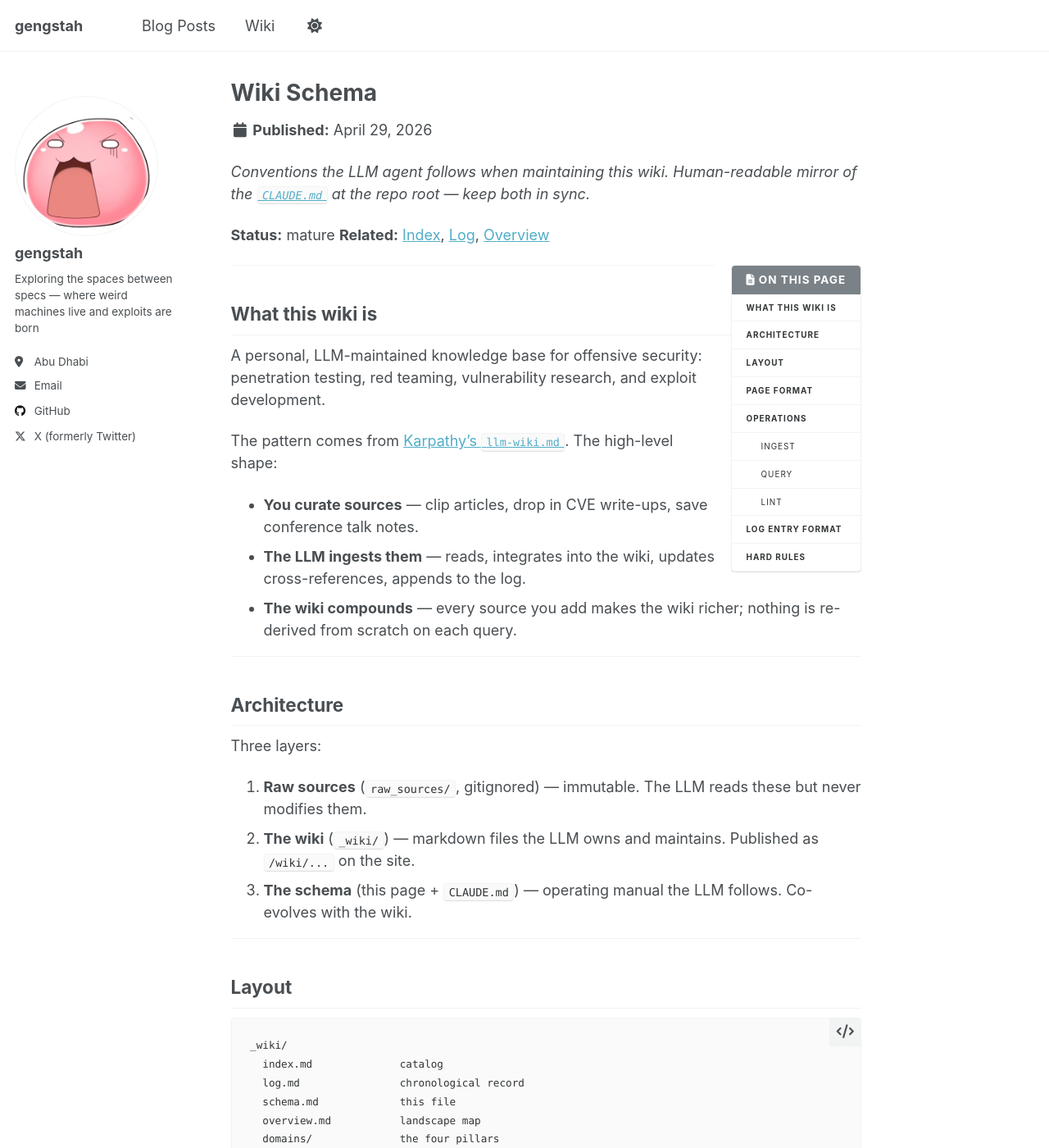
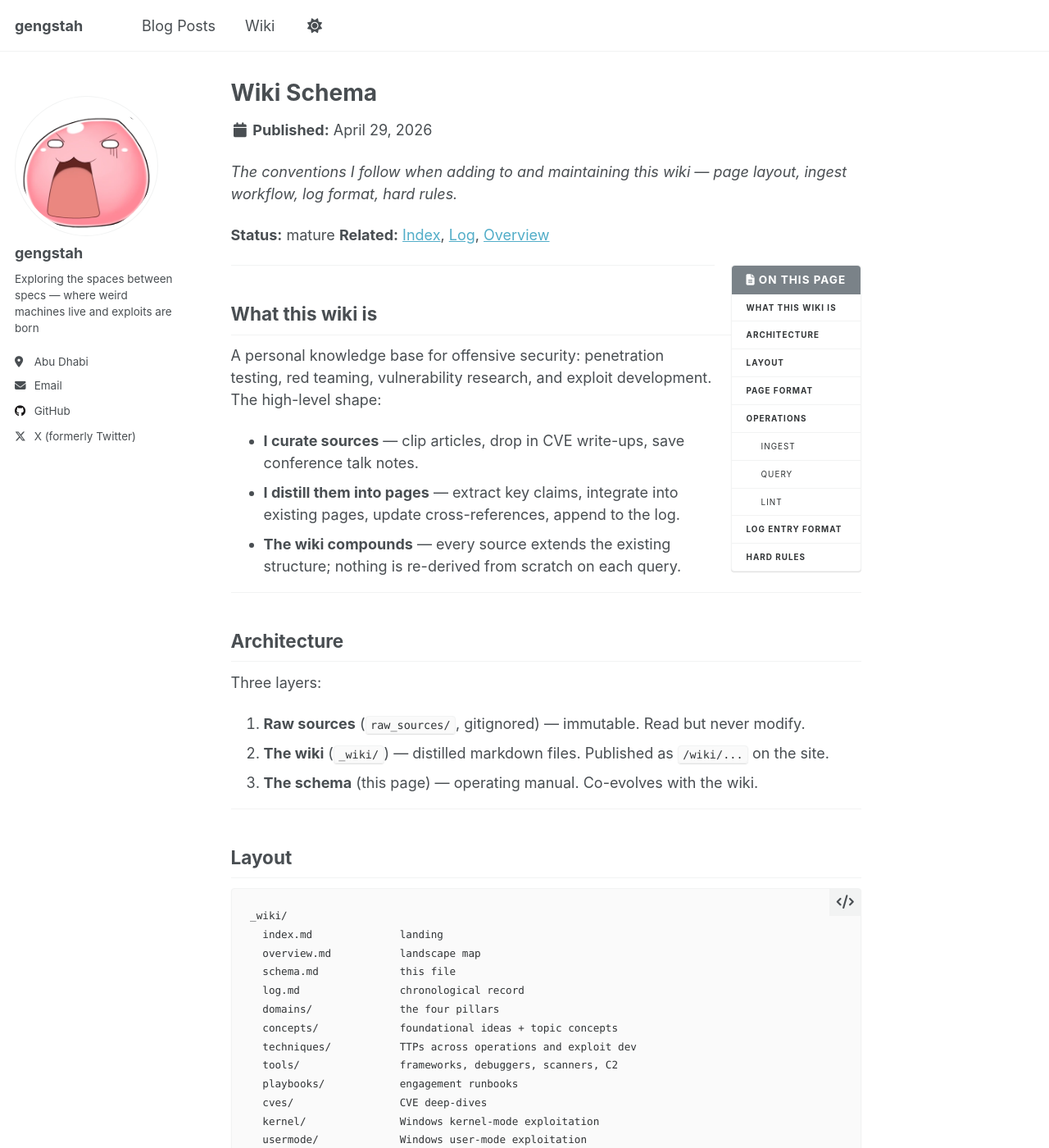
Before and after one commit to gengstah/gengstah.github.io, a Jekyll site: the page built from _wiki/schema.md, in a window 1280 px wide and 1400 px high. Shown: the whole window at 82% size. Built offline with Jekyll 4.4.1, drawn with Linux system fonts in a browser that asks for light colours; some of the changed text lies outside the part shown.

Commit message:
rebrand wiki as personal — remove Karpathy/LLM references
Public-facing pages no longer mention Karpathy's llm-wiki.md pattern,
'LLM agent', or 'LLM-maintained'. The wiki now reads as a personal
knowledge base maintained by the author.

Files touched:
  _wiki/index.md       — hero copy, sources lead, 'how this works' blurb
  _wiki/overview.md    — 'how to use this wiki' bullets, References
  _wiki/schema.md      — full rewrite from first-person POV
  _wiki/log.md         — INIT entry source line
  _wiki/resources/reading-list.md — drop the llm-wiki.md entry

CLAUDE.md (repo root) is kept — it's the operating manual for me when
working on the wiki, not user-facing on the site.

````diff
--- a/_wiki/schema.md
+++ b/_wiki/schema.md
@@ -5,7 +5,7 @@ layout: single
 author_profile: true
 ---
 
-*Conventions the LLM agent follows when maintaining this wiki. Human-readable mirror of the [`CLAUDE.md`](https://github.com/gengstah/gengstah.github.io/blob/master/CLAUDE.md) at the repo root — keep both in sync.*
+*The conventions I follow when adding to and maintaining this wiki — page layout, ingest workflow, log format, hard rules.*
 
 **Status:** mature
 **Related:** [Index](/wiki/), [Log](/wiki/log/), [Overview](/wiki/overview/)
@@ -16,13 +16,11 @@ author_profile: true
 
 ## What this wiki is
 
-A personal, LLM-maintained knowledge base for offensive security: penetration testing, red teaming, vulnerability research, and exploit development.
+A personal knowledge base for offensive security: penetration testing, red teaming, vulnerability research, and exploit development. The high-level shape:
 
-The pattern comes from [Karpathy's `llm-wiki.md`](https://gist.github.com/karpathy/442a6bf555914893e9891c11519de94f). The high-level shape:
-
-- **You curate sources** — clip articles, drop in CVE write-ups, save conference talk notes.
-- **The LLM ingests them** — reads, integrates into the wiki, updates cross-references, appends to the log.
-- **The wiki compounds** — every source you add makes the wiki richer; nothing is re-derived from scratch on each query.
+- **I curate sources** — clip articles, drop in CVE write-ups, save conference talk notes.
+- **I distill them into pages** — extract key claims, integrate into existing pages, update cross-references, append to the log.
+- **The wiki compounds** — every source extends the existing structure; nothing is re-derived from scratch on each query.
 
 ---
 
@@ -30,9 +28,9 @@ The pattern comes from [Karpathy's `llm-wiki.md`](https://gist.github.com/karpat
 
 Three layers:
 
-1. **Raw sources** (`raw_sources/`, gitignored) — immutable. The LLM reads these but never modifies them.
-2. **The wiki** (`_wiki/`) — markdown files the LLM owns and maintains. Published as `/wiki/...` on the site.
-3. **The schema** (this page + `CLAUDE.md`) — operating manual the LLM follows. Co-evolves with the wiki.
+1. **Raw sources** (`raw_sources/`, gitignored) — immutable. Read but never modify.
+2. **The wiki** (`_wiki/`) — distilled markdown files. Published as `/wiki/...` on the site.
+3. **The schema** (this page) — operating manual. Co-evolves with the wiki.
 
 ---
 
@@ -40,16 +38,23 @@ Three layers:
 
 ```
 _wiki/
-  index.md              catalog
+  index.md              landing
+  overview.md           landscape map
+  schema.md             this file
   log.md                chronological record
-  schema.md             this file
-  overview.md           landscape map
   domains/              the four pillars
-  concepts/             foundational ideas
-  techniques/           TTPs
-  tools/                significant tools
-  cves/                 deep CVE write-ups
-  resources/            reading lists, researchers
+  concepts/             foundational ideas + topic concepts
+  techniques/           TTPs across operations and exploit dev
+  tools/                frameworks, debuggers, scanners, C2
+  playbooks/            engagement runbooks
+  cves/                 CVE deep-dives
+  kernel/               Windows kernel-mode exploitation
+  usermode/             Windows user-mode exploitation
+  attacks/              Wi-Fi protocol attacks
+  defenses/             Wi-Fi defenses
+  devices/              vendor / device test results
+  resources/            reading lists, researchers, templates
+  sources/              provenance pages, namespaced by origin
 ```
 
 ---
@@ -88,22 +92,20 @@ Internal links are absolute Jekyll URLs (`/wiki/concepts/opsec/`), not Obsidian
 ### Ingest
 
 1. Read the source.
-2. Discuss takeaways with the user.
+2. Identify the 3-5 key takeaways.
 3. Create new pages where needed; update existing ones; add cross-references both ways.
-4. Update [`index.md`](/wiki/) if pages were added.
+4. Update relevant category indexes.
 5. Append to [`log.md`](/wiki/log/).
-6. Surface what changed.
 
 ### Query
 
-1. Read [`index.md`](/wiki/) to find candidates.
+1. Browse [`index.md`](/wiki/) or the relevant category index.
 2. Drill into 2-5 pages.
-3. Synthesize an answer with citations.
-4. Offer to file non-trivial answers back into the wiki.
+3. If the answer is non-trivial, file it back into the wiki as a new page or extend an existing one.
 
 ### Lint
 
-Look for: contradictions, stale claims, orphan pages, missing cross-references, concepts referenced without their own page, `seed`/`sketch` pages ready for re-classing, tag inconsistencies. Report as a punch list; don't fix without direction.
+Periodic health check. Look for: contradictions, stale claims, orphan pages, missing cross-references, concepts referenced without their own page, `seed`/`sketch` pages ready for re-classing, tag inconsistencies. Triage as a punch list.
 
 ---
 
@@ -124,9 +126,9 @@ Look for: contradictions, stale claims, orphan pages, missing cross-references,
 
 ## Hard rules
 
-- **Don't write the wiki in chat** — edit the files.
-- **Don't summarize the source in the log** — summarize it on the page; the log records what changed.
+- **Edit the files, not chat.** Discussion stays in chat; durable additions go on the pages.
+- **Don't summarize the source in the log** — summarize it on the page; the log records *what changed*.
 - **Don't create a page just because a topic was mentioned** — wait until there's enough material.
-- **Don't lose contradictions** — flag them inline with `<!-- CONTRADICTION: ... -->` and surface to the user.
+- **Don't lose contradictions** — flag them inline with `<!-- CONTRADICTION: ... -->` and surface for review.
 - **Don't delete from `raw_sources/`** — that layer is immutable.
-- **Don't touch site code outside `_wiki/`** unless the user asks (with the exception of navigation updates that mirror new wiki structure).
+- **Don't touch site code outside `_wiki/`** unless explicitly intended (navigation updates that mirror new wiki structure are the exception).
````
Also changed, not shown: other parts of _wiki/schema.md (+7 -8 lines), _wiki/index.md (+4 -4 lines), _wiki/log.md (+1 -1 lines), _wiki/overview.md (+2 -3 lines), _wiki/resources/reading-list.md (+0 -1 lines).
